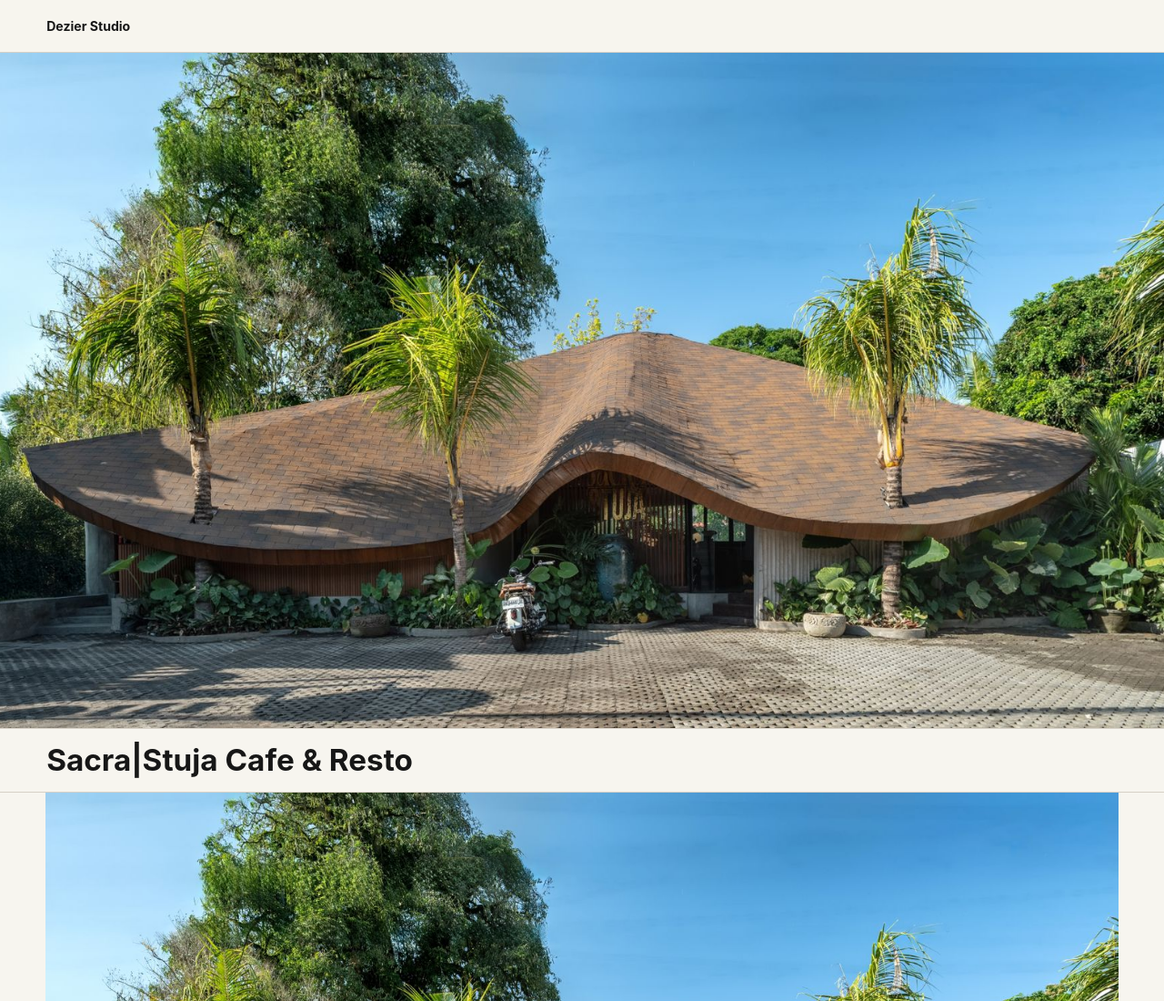
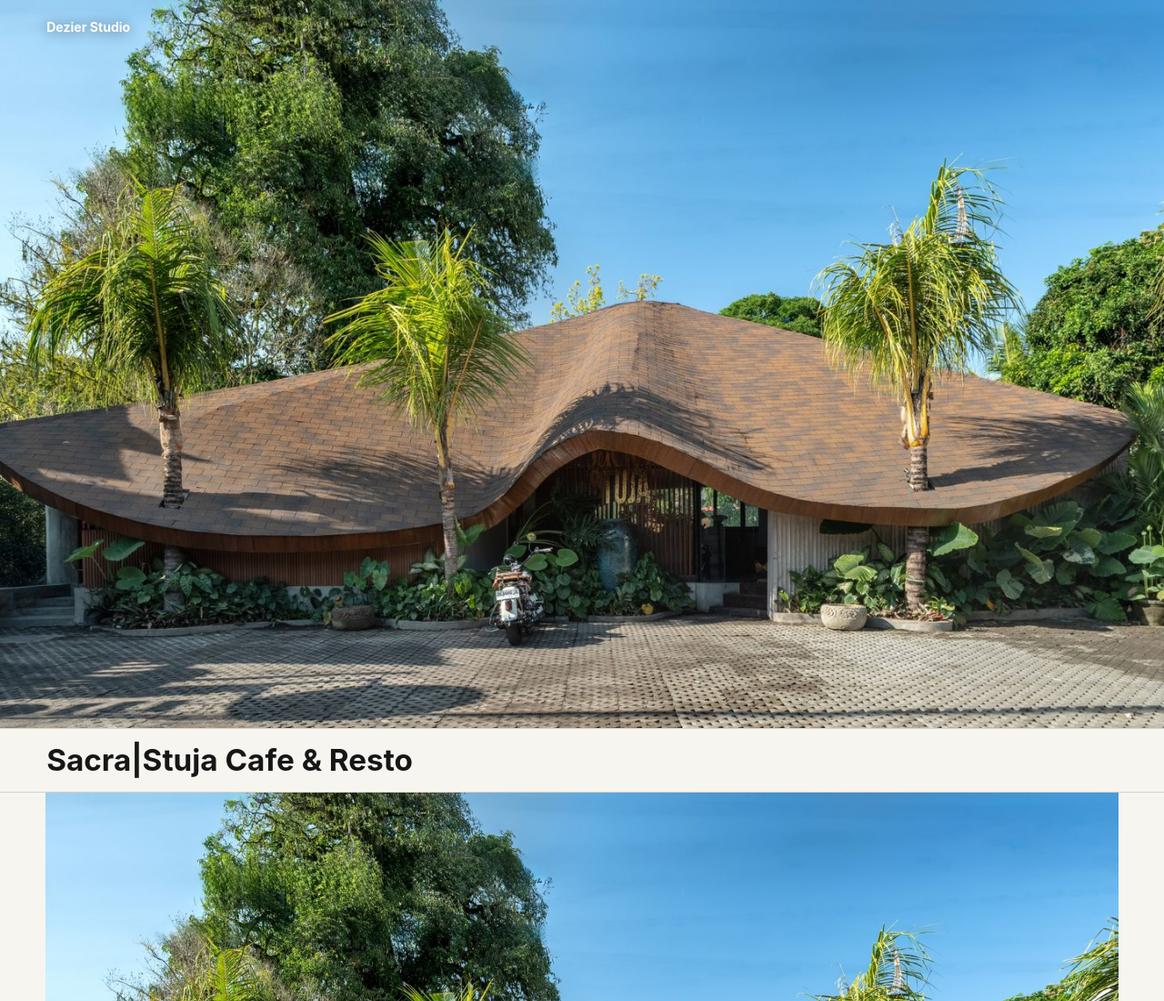
Before and after one commit to diggdish/bali-design-led-property, a website: page minimal/index.html in a window 1280 px wide. Shown: the top 1100 px of the page at 91% size. Drawn offline with Linux system fonts and the light colour scheme.

Commit message:
Make minimal hero image start at top

```diff
--- a/minimal/minimal.css
+++ b/minimal/minimal.css
@@ -26,22 +26,25 @@ img {
 }
 
 .minimal-header {
-  position: sticky;
+  position: absolute;
   top: 0;
+  left: 0;
+  right: 0;
   z-index: 10;
   display: flex;
   align-items: center;
   min-height: var(--header);
   padding: 18px clamp(18px, 4vw, 54px);
-  background: rgba(247, 245, 239, 0.94);
-  border-bottom: 1px solid var(--line);
+  background: transparent;
+  border-bottom: 0;
 }
 
 .wordmark {
-  color: inherit;
+  color: #ffffff;
   font-size: 0.88rem;
   font-weight: 700;
   text-decoration: none;
+  text-shadow: 0 1px 14px rgba(0, 0, 0, 0.5);
 }
 
 .minimal-hero,
@@ -55,7 +58,7 @@ img {
 }
 
 .minimal-hero img {
-  height: calc(100svh - var(--header));
+  height: 100svh;
   min-height: 520px;
   object-fit: cover;
 }
```
Also changed, not shown: tests/site-content.test.js (+2 -1 lines).
